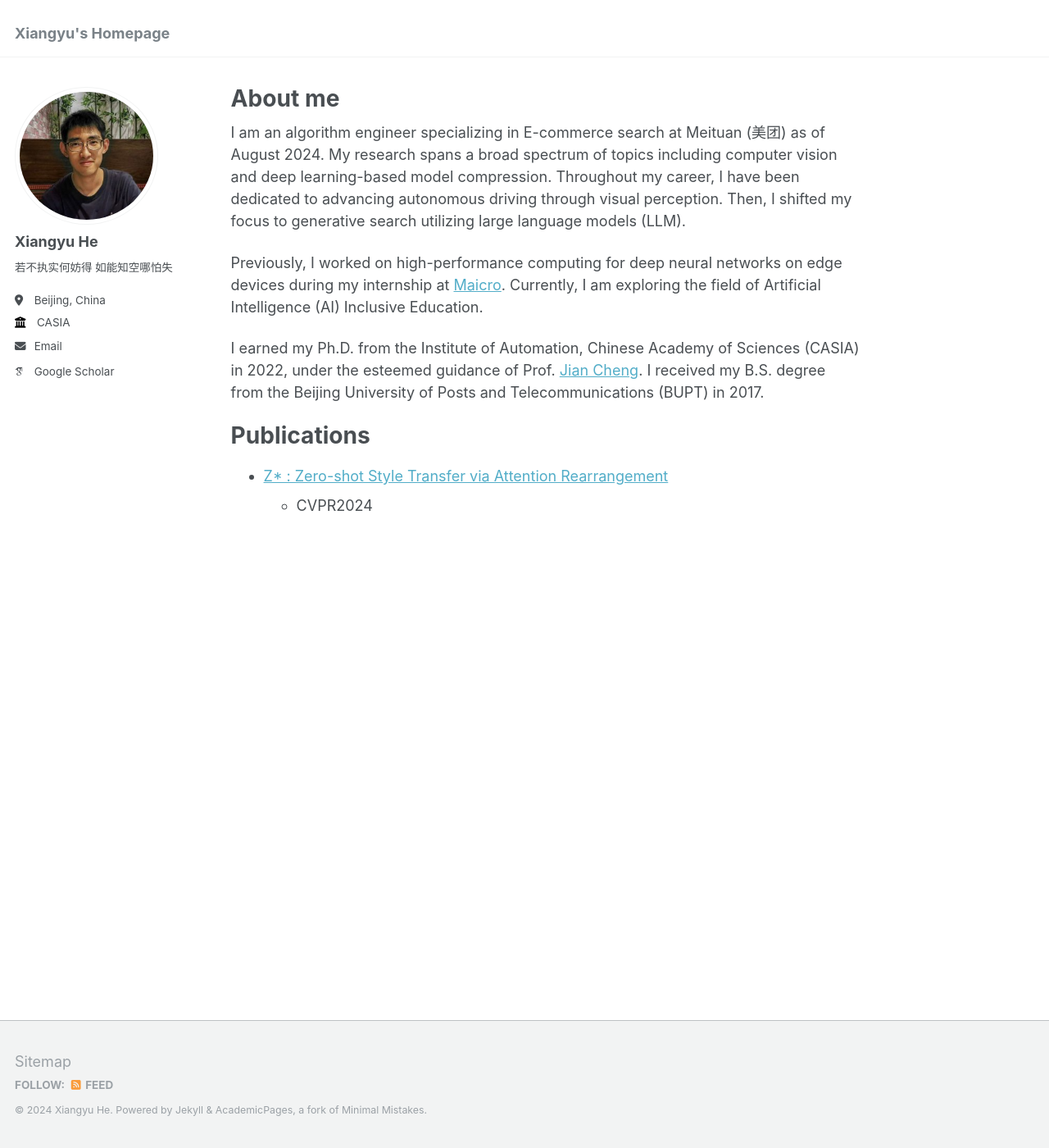
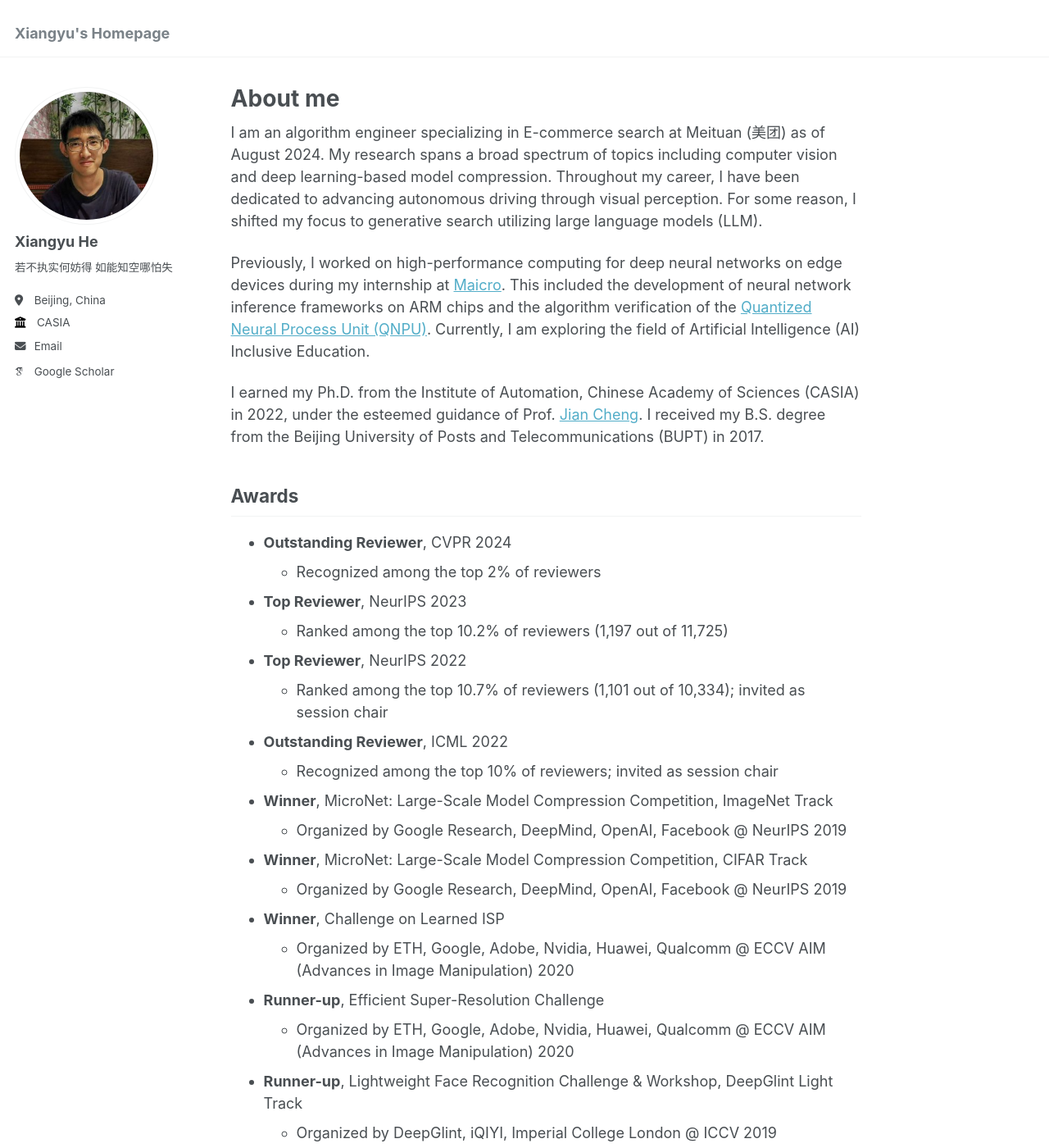
Before and after one commit to HolmesShuan/HolmesShuan.github.io, a Jekyll site: the page built from _pages/about.md, in a window 1280 px wide and 1400 px high. Shown: the whole window at 82% size. Built offline with Jekyll 4.4.1, drawn with Linux system fonts in a browser that asks for light colours; some web fonts are replaced; some of the changed text lies outside the part shown.

Commit message:
Update about.md

```diff
--- a/_pages/about.md
+++ b/_pages/about.md
@@ -7,12 +7,40 @@ redirect_from:
   - /about.html
 ---
 
-I am an algorithm engineer specializing in E-commerce search at Meituan (美团) as of August 2024. My research spans a broad spectrum of topics including computer vision and deep learning-based model compression. Throughout my career, I have been dedicated to advancing autonomous driving through visual perception. Then, I shifted my focus to generative search utilizing large language models (LLM).
+I am an algorithm engineer specializing in E-commerce search at Meituan (美团) as of August 2024. My research spans a broad spectrum of topics including computer vision and deep learning-based model compression. Throughout my career, I have been dedicated to advancing autonomous driving through visual perception. For some reason, I shifted my focus to generative search utilizing large language models (LLM).
 
-Previously, I worked on high-performance computing for deep neural networks on edge devices during my internship at [Maicro](https://www.maicro.com/). Currently, I am exploring the field of Artificial Intelligence (AI) Inclusive Education.
+Previously, I worked on high-performance computing for deep neural networks on edge devices during my internship at [Maicro](https://www.maicro.com/). This included the development of neural network inference frameworks on ARM chips and the algorithm verification of the [Quantized Neural Process Unit (QNPU)](http://www.semiinsights.com/s/foundry/33/36933.shtml). Currently, I am exploring the field of Artificial Intelligence (AI) Inclusive Education.
 
 I earned my Ph.D. from the Institute of Automation, Chinese Academy of Sciences (CASIA) in 2022, under the esteemed guidance of Prof. [Jian Cheng](https://people.ucas.ac.cn/~chengjian). I received my B.S. degree from the Beijing University of Posts and Telecommunications (BUPT) in 2017.
 
-# Publications
-- [Z* : Zero-shot Style Transfer via Attention Rearrangement](https://openaccess.thecvf.com/content/CVPR2024/papers/Deng_Z_Zero-shot_Style_Transfer_via_Attention_Reweighting_CVPR_2024_paper.pdf)
-  - CVPR2024
+## Awards
+
+- **Outstanding Reviewer**, CVPR 2024
+  - Recognized among the top 2% of reviewers
+- **Top Reviewer**, NeurIPS 2023
+  - Ranked among the top 10.2% of reviewers (1,197 out of 11,725)
+- **Top Reviewer**, NeurIPS 2022
+  - Ranked among the top 10.7% of reviewers (1,101 out of 10,334); invited as session chair
+- **Outstanding Reviewer**, ICML 2022
+  - Recognized among the top 10% of reviewers; invited as session chair
+- **Winner**, MicroNet: Large-Scale Model Compression Competition, ImageNet Track
+  - Organized by Google Research, DeepMind, OpenAI, Facebook @ NeurIPS 2019
+- **Winner**, MicroNet: Large-Scale Model Compression Competition, CIFAR Track
+  - Organized by Google Research, DeepMind, OpenAI, Facebook @ NeurIPS 2019
+- **Winner**, Challenge on Learned ISP
+  - Organized by ETH, Google, Adobe, Nvidia, Huawei, Qualcomm @ ECCV AIM (Advances in Image Manipulation) 2020
+- **Runner-up**, Efficient Super-Resolution Challenge
+  - Organized by ETH, Google, Adobe, Nvidia, Huawei, Qualcomm @ ECCV AIM (Advances in Image Manipulation) 2020
+- **Runner-up**, Lightweight Face Recognition Challenge & Workshop, DeepGlint Light Track
+  - Organized by DeepGlint, iQIYI, Imperial College London @ ICCV 2019
+
+
+## Publications
+- [Z* : Zero-shot Style Transfer via Attention Reweighting](https://openaccess.thecvf.com/content/CVPR2024/papers/Deng_Z_Zero-shot_Style_Transfer_via_Attention_Reweighting_CVPR_2024_paper.pdf)
+  - Yingying Deng*, **Xiangyu He***, Fan Tang, Weiming Dong
+  - Computer Vision and Pattern Recognition (CVPR), 2024
+  - [Code](https://github.com/HolmesShuan/Zero-shot-Style-Transfer-via-Attention-Rearrangement)
+- [Singular Value Fine-tuning: Few-shot Segmentation requires Few-parameters Fine-tuning](https://proceedings.neurips.cc/paper_files/paper/2022/hash/f3bfbd65743e60c685a3845bd61ce15f-Abstract-Conference.html)
+  - Yanpeng Sun*, Qiang Chen*, **Xiangyu He***, Jian Wang, Haocheng Feng, Junyu Han, Errui Ding, Jian Cheng, Zechao Li, Jingdong Wang
+  - Conference on Neural Information Processing Systems (NeurIPS), 2022
+  - [Code](https://github.com/syp2ysy/SVF)
```
